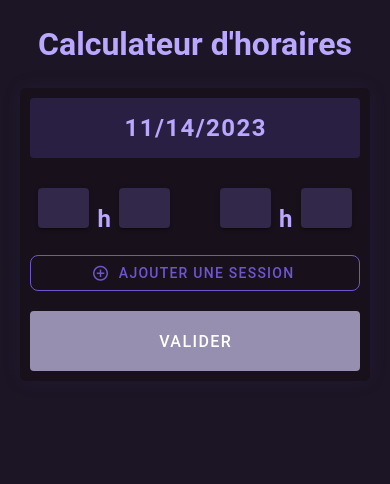
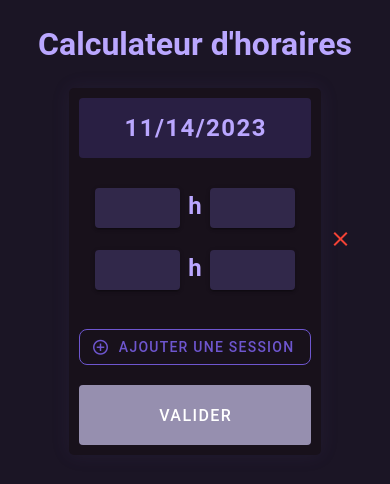
Before and after one commit to Fox-Prog/Horus, a Vue app: page / in a window 390 px wide. Shown: the top 484 px of the page. Built offline with nearby package versions, Linux system fonts and the light colour scheme.

Commit message:
Sort by year // Set display from screen size

```diff
--- a/src/components/formLine.vue
+++ b/src/components/formLine.vue
@@ -1,39 +1,39 @@
 <template>
   <v-form v-model="form">
-    <div id="line">
+    <div id="lines">
+      <div class="formLine">
         <field class="selector" v-model="Hstr" :contents="HH"></field>
         <h2>h</h2>
         <field class="selector" v-model="Mstr" :contents="MM"></field>
+      </div>
       <div style="width: 40px"></div>
+      <div class="formLine">
         <field class="selector" v-model="Hstp" :contents="HH2"></field>
         <h2>h</h2>
         <field class="selector" v-model="Mstp" :contents="MM2"></field>
+      </div>
       <v-btn
-        v-if="removeState"
         id="deleteForm"
         icon="mdi mdi-close"
         color="red"
         variant="text"
         rounded="lg"
         density="compact"
-        @click="removeForm"
+        @click="id === 0 ? resetData() : removeForm()"
       ></v-btn>
     </div>
   </v-form>
+  <v-divider class="my-2"></v-divider>
 </template>
 
 <script setup>
-import { ref, defineEmits, defineProps, watch, computed } from "vue";
+import { ref, defineEmits, defineProps, watch } from "vue";
 import field from "@/components/input_field.vue";
 const props = defineProps(["id", "reset"]);
 const emit = defineEmits(["fieldsEmpty", "fieldOK"]);
 
 import { useStore } from "vuex";
 const store = useStore();
-
-const removeState = computed(() => {
-  return props.id === 0 ? false : true;
-});
 
 const form = ref(false);
 const Hstr = ref(null);
@@ -152,19 +152,35 @@ watch([Hstr, Mstr, Hstp, Mstp], () => {
 </script>
 
 <style>
-#line {
+#lines {
+  position: relative;
   display: flex;
   align-items: center;
   margin-top: 10px;
 }
 
+.formLine {
+  display: flex;
+}
+
 .selector {
-  min-width: 40px;
+  min-width: 85px;
 }
 
 #deleteForm {
   position: absolute;
-  top: 6px;
-  right: -45px;
+  top: 8%;
+  left: 102%;
+}
+
+@media screen and (max-width: 600px) {
+  #lines {
+    flex-direction: column;
+  }
+  #deleteForm {
+    position: absolute;
+    top: 30%;
+    left: 111%;
+  }
 }
 </style>
--- a/src/components/ligne_horaire.vue
+++ b/src/components/ligne_horaire.vue
@@ -16,7 +16,10 @@
       ></v-btn>
     </v-fade-transition>
     <div id="total-hour-line">
-      <h3>{{ line.date.toLocaleDateString() }}</h3>
+      <div id="day">
+        <h3 class="mr-2">{{ dayName }}</h3>
+        <h3>{{ line.date.getDate() }}</h3>
+      </div>
       <h3 id="sum">{{ sum }}</h3>
     </div>
     <div id="h3-container">
@@ -29,12 +32,11 @@
 </template>
 
 <script setup>
-import { defineProps, ref } from "vue";
+import { computed, defineProps, ref } from "vue";
 import { useStore } from "vuex";
 const store = useStore();
 const props = defineProps(["line"]);
 const cancel = ref(false);
-
 const hourly = ref(props.line.hourly);
 
 const Dtt = ref(props.line.Dtt);
@@ -48,18 +50,37 @@ function remove() {
   store.dispatch("removeLine", index);
   removeLineLocal(props.line);
 }
+
+const listDay = [
+  "0",
+  "Lundi",
+  "Mardi",
+  "Mercredi",
+  "Jeudi",
+  "Vendredi",
+  "Samedi",
+  "Dimanche",
+];
+
+const dayName = computed(() => {
+  const day = new Date(props.line.date).getDay();
+  return listDay[day];
+});
 </script>
 
 <style>
 #line {
   position: relative;
   display: flex;
-  margin-bottom: 5px;
+  margin-bottom: 10px;
 }
 #h3-container {
   display: flex;
   flex-direction: column;
   width: 150px;
+}
+#day {
+  display: flex;
 }
 #total-hour-line {
   display: flex;
@@ -69,6 +90,7 @@ function remove() {
   border-radius: 3px;
   background-color: rgb(71, 56, 118);
   align-items: center;
+  min-width: 120px;
 }
 #sum {
   color: rgb(226, 221, 254);
--- a/src/components/month_card.vue
+++ b/src/components/month_card.vue
@@ -62,7 +62,7 @@ const totalHours = computed(() => {
 </script>
 
 <style>
-/* .card-calendar {
+.card-calendar {
   display: flex;
   flex-direction: column;
   align-items: center;
@@ -70,15 +70,5 @@ const totalHours = computed(() => {
   border-radius: 5px;
   box-shadow: 0px 0px 20px 0px rgba(105, 88, 173, 0.095);
   padding: 10px;
-  width: 95%;
-} */
-.card-calendar {
-  display: grid;
-  grid-template-columns: repeat(auto-fit, minmax(250px, 1fr));
-  background-color: rgb(24, 17, 27);
-  border-radius: 5px;
-  box-shadow: 0px 0px 20px 0px rgba(105, 88, 173, 0.095);
-  padding: 10px;
-  width: 95%;
 }
 </style>
--- a/src/views/home/homePage.vue
+++ b/src/views/home/homePage.vue
@@ -67,14 +67,16 @@
 
   <v-divider class="my-5"></v-divider>
 
-  <!-- Calendar vue -->
-  <calendar
-    v-for="month in reelMonth"
-    :key="month.id"
-    :month="month"
-  ></calendar>
-
-  <v-divider class="my-5"></v-divider>
+  <div class="monthCard-container" v-for="year in yearList" :key="year.id">
+    <h1>{{ year[0].name }}</h1>
+    <monthCard
+      id="monthCard"
+      v-for="month in monthList(year.slice(1))"
+      :key="month"
+      :month="month"
+    ></monthCard>
+    <v-divider class="my-5" thickness="4"></v-divider>
+  </div>
 </template>
 
 <!-- ___________________________________ SETUP ___________________________________ -->
@@ -86,7 +88,7 @@ const store = useStore();
 
 // import ligne from "@/components/ligne_horaire.vue";
 import formLine from "@/components/formLine.vue";
-import calendar from "@/components/month_card.vue";
+import monthCard from "@/components/month_card.vue";
 import { addLineVuex, addLineLocal } from "@/functions/bdd_functions.js";
 import { addTime } from "@/functions/time_functions.js";
 
@@ -171,21 +173,44 @@ function durationTime(Hstr, Mstr, Hstp, Mstp) {
   return `${hours}:${minutes}`;
 }
 
-// Affichage en mois
-const monthList = computed(() =>
-  savedLine.value.map((l) => {
-    return l.date.getMonth();
-  })
-);
+// Regroupement par année
+const yearList = computed(() => {
+  const groups = {};
 
-const reelMonth = computed(() =>
-  monthList.value.reduce((acc, curr) => {
+  savedLine.value.forEach((obj) => {
+    const year = obj.date.getFullYear();
+    if (!groups[year]) {
+      groups[year] = [
+        {
+          name: year,
+        },
+      ];
+    }
+    groups[year].push(obj);
+  });
+
+  return groups;
+});
+
+// Regroupement par mois + tri croissant
+function monthList(year) {
+  const monthList = year.map((l) => {
+    try {
+      return l.date.getMonth();
+    } catch (error) {
+      console.log(error);
+    }
+  });
+
+  const uniqueMonth = monthList.reduce((acc, curr) => {
     if (!acc.includes(curr)) {
       acc.push(curr);
     }
     return acc;
-  }, [])
-);
+  }, []);
+
+  return uniqueMonth.sort((a, b) => a - b);
+}
 
 function shortcut(event) {
   switch (event.key) {
@@ -258,4 +283,8 @@ h3 {
   background-color: rgb(27, 21, 37);
   color: rgb(226, 221, 254);
 }
+
+.monthCard-container {
+  width: 100%;
+}
 </style>
```
Lines whose indentation alone changed are shown as unchanged.
